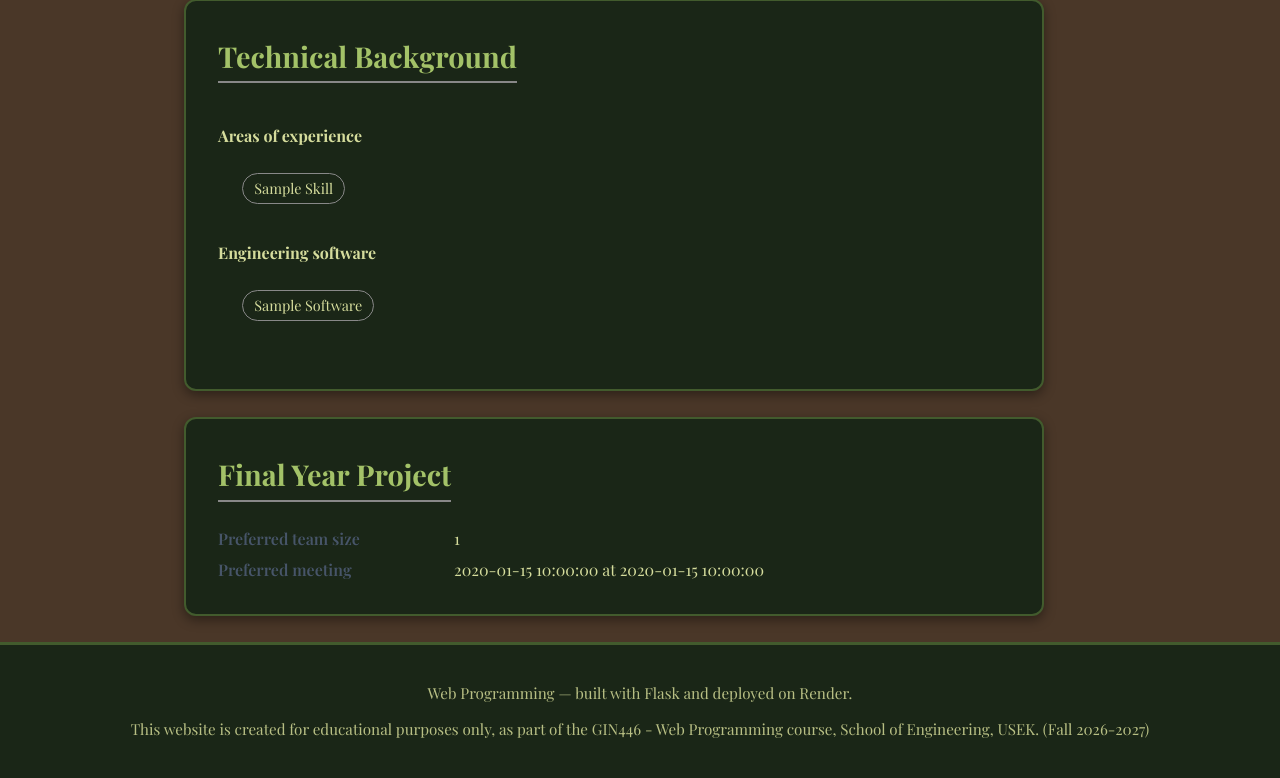
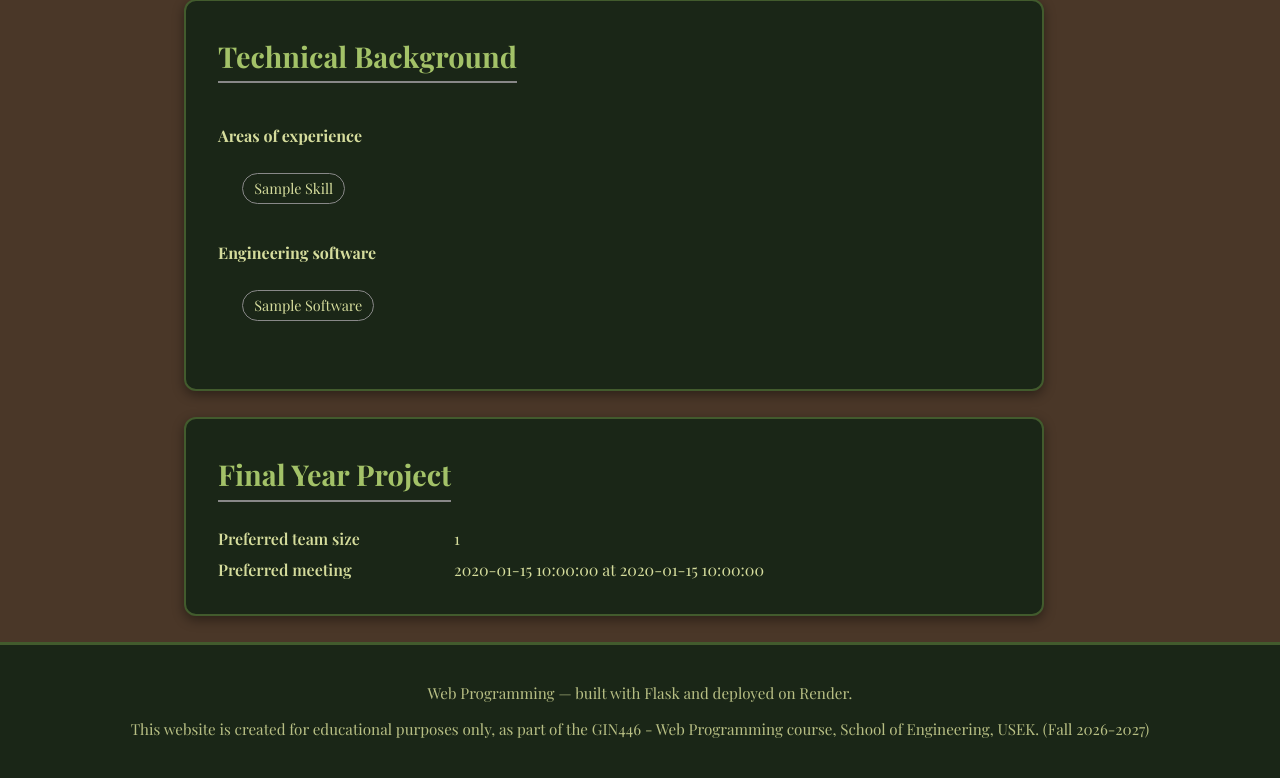
Before and after one commit to tatianamrad/web-programming-site, a Flask app: template templates/profile.html in a window 1280 px wide. Shown: the part 514-1292 px from the top of the page. Run offline with Flask 3, Linux system fonts and the light colour scheme; the template is opened without the code that fills it: most values are stand-ins (such as "Sample title", 1, 10 or a date in 2020); some web fonts are replaced.

Commit message:
fixed text colors in profile page after submission

```diff
--- a/templates/profile.html
+++ b/templates/profile.html
@@ -16,7 +16,7 @@ Reads the exact field `name` values from the profile form; `skills` and
   .profile h2 { border-bottom: 2px solid {{ data.get('project_color', '#336699') }};
                 display: inline-block; padding-bottom: .15rem; }
   .profile dl { display: grid; grid-template-columns: 220px 1fr; gap: .35rem 1rem; margin: 0; }
-  .profile dt { font-weight: 600; color: #475569; }
+  .profile dt { font-weight: 600; color: #D5DC9C; }
   .profile dd { margin: 0; }
   .chips { list-style: none; padding: 0; display: flex; flex-wrap: wrap; gap: .5rem; margin: .3rem 0 0; }
   .chip { border: 1px solid {{ data.get('project_color', '#336699') }};
@@ -129,7 +129,7 @@ Reads the exact field `name` values from the profile form; `skills` and
   </section>
 
   {% if data.get('form_version') %}
-  <p style="margin-top: 2rem; color: #64748b; font-size: 0.85rem">
+  <p style="margin-top: 2rem; color: #D5DC9C; font-size: 0.85rem">
     Form version {{ data.get('form_version') }} —
     <a href="{{ url_for('submit_profile') }}">edit and resubmit</a>
   </p>
```
Also changed, not shown: static/form_style.css (line endings or trailing spaces), static/my_styles.css (line endings or trailing spaces).
